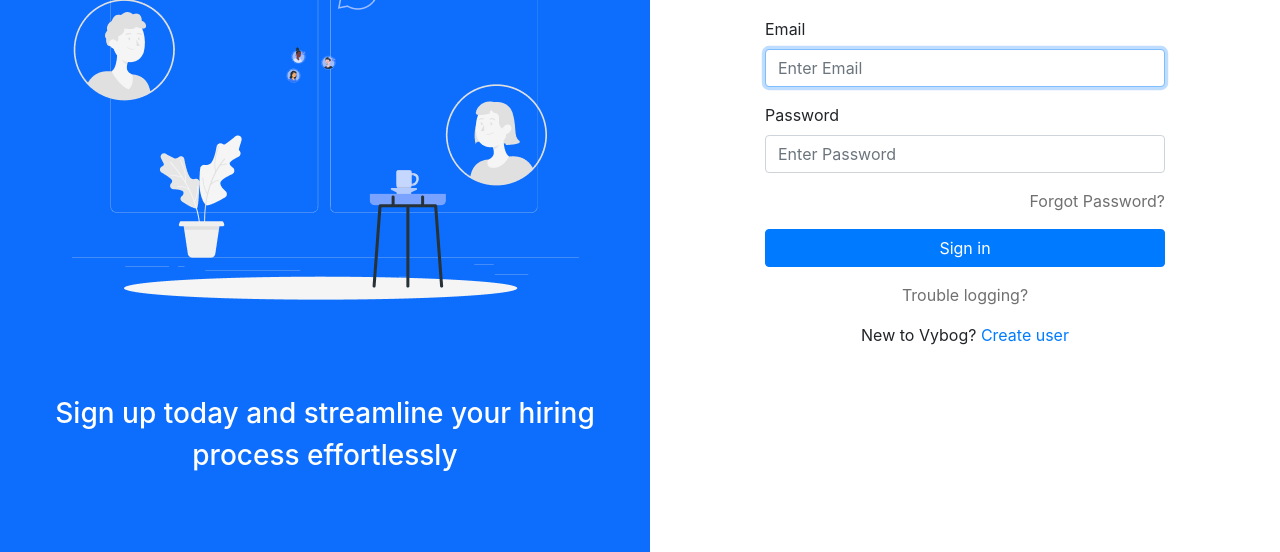
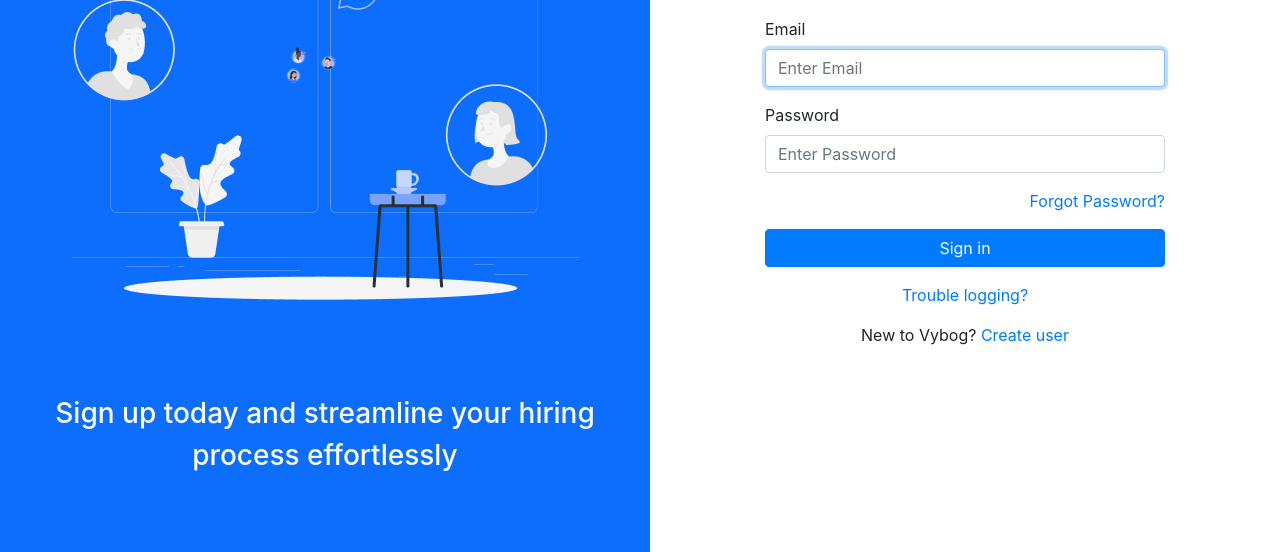
Before and after one commit to Knight7774/frontEndRepo, a plain HTML site: page loginPage/index.html in a window 1280 px wide. Shown: the part 248-800 px from the top of the page. Drawn offline with nearby package versions, Linux system fonts and the light colour scheme.

Commit message:
Update index.html

```diff
--- a/loginPage/index.html
+++ b/loginPage/index.html
@@ -71,14 +71,14 @@
                 required
               />
             </div>
-            <div class="form-group text-right grayShade">
-              <a href="#" style="color: #707070">Forgot Password?</a>
+            <div class="form-group text-right ">
+              <a href="#" class="greyShade">Forgot Password?</a>
             </div>
             <button type="submit" class="btn btn-primary btn-block">
               Sign in
             </button>
             <div class="form-group text-center mt-3">
-              <a href="#" style="color: #707070">Trouble logging?</a>
+              <a href="#" class="greyShade">Trouble logging?</a>
             </div>
             <div class="form-group text-center mt-3">
               <p>New to Vybog? <a href="#">Create user</a></p>
```
